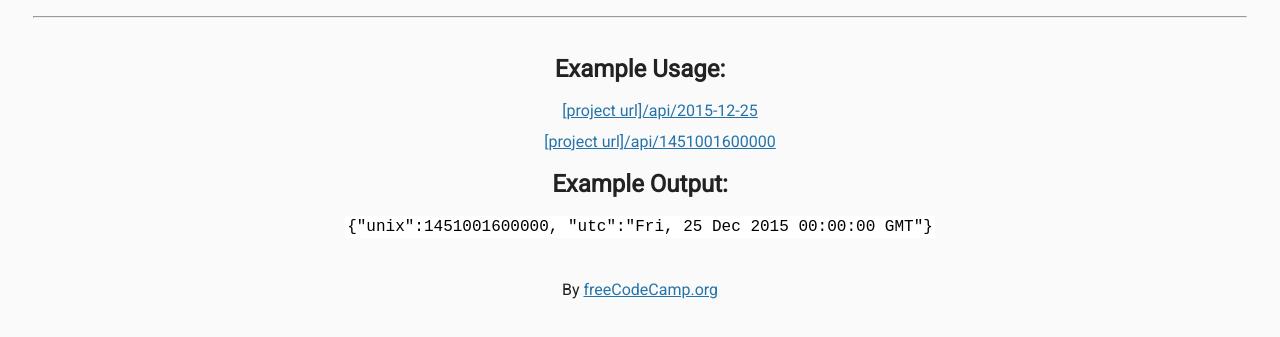
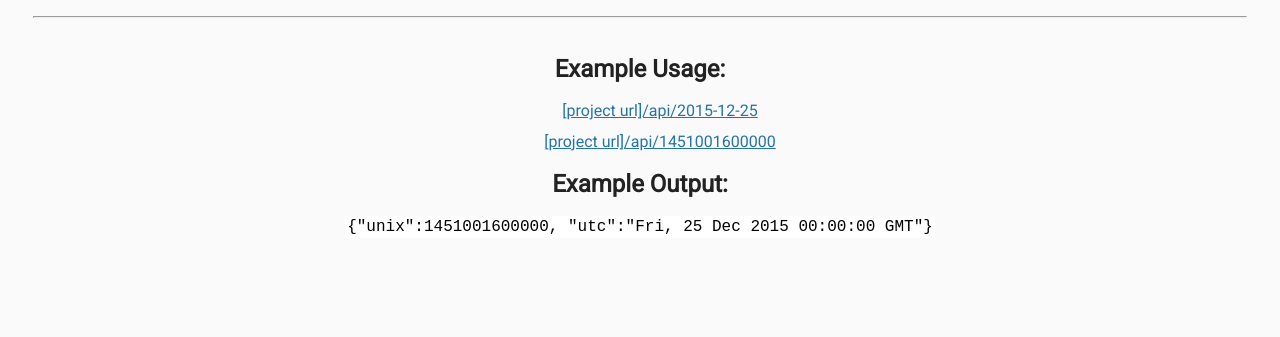
Before and after one commit to shresth-kumar-lal/timestamp_microservice_fcc, a website: page views/index.html in a window 1280 px wide. Shown: the part 53-390 px from the top of the page. Drawn offline with Linux system fonts and the light colour scheme; files that its build step writes are made by us from their sources.

Commit message:
Update index.html

```diff
--- a/views/index.html
+++ b/views/index.html
@@ -2,7 +2,7 @@
 
 <html>
    <head>
-      <title>Timestamp Microservice | freeCodeCamp.org</title>
+      <title>Timestamp Microservice</title>
       <link rel="shortcut icon" href="https://cdn.freecodecamp.org/universal/favicons/favicon-32x32.png" type="image/x-icon"/>
       <link href="https://fonts.googleapis.com/css?family=Roboto" rel="stylesheet" type="text/css">
       <link href="style.css" rel="stylesheet" type="text/css">
@@ -24,9 +24,6 @@
       </p>
     </div>
     <div class="footer">
-      <p>
-        By <a href="https://www.freecodecamp.org/">freeCodeCamp.org</a>
-      </p>
     </div>
   </body>
 </html>
```
